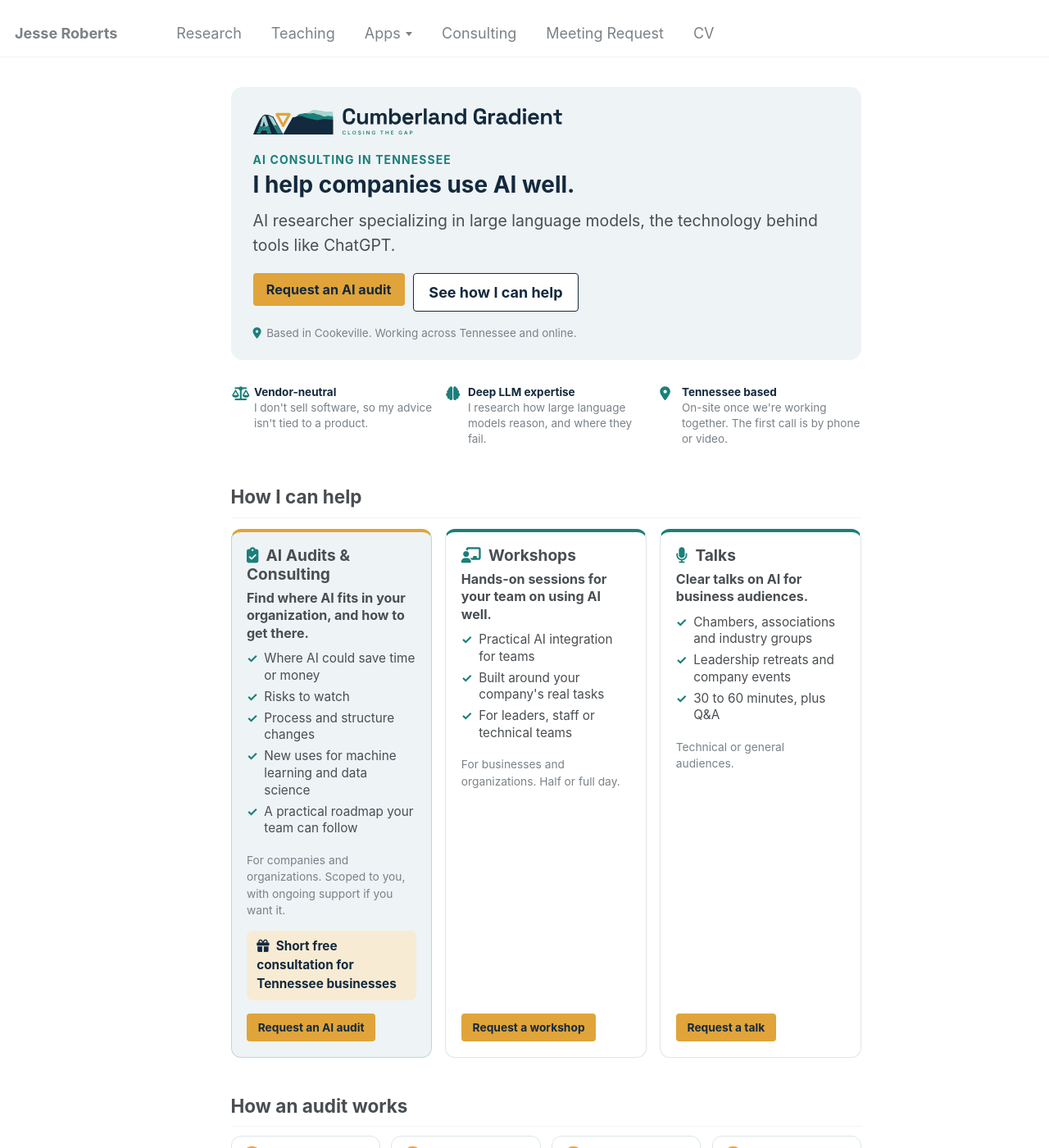
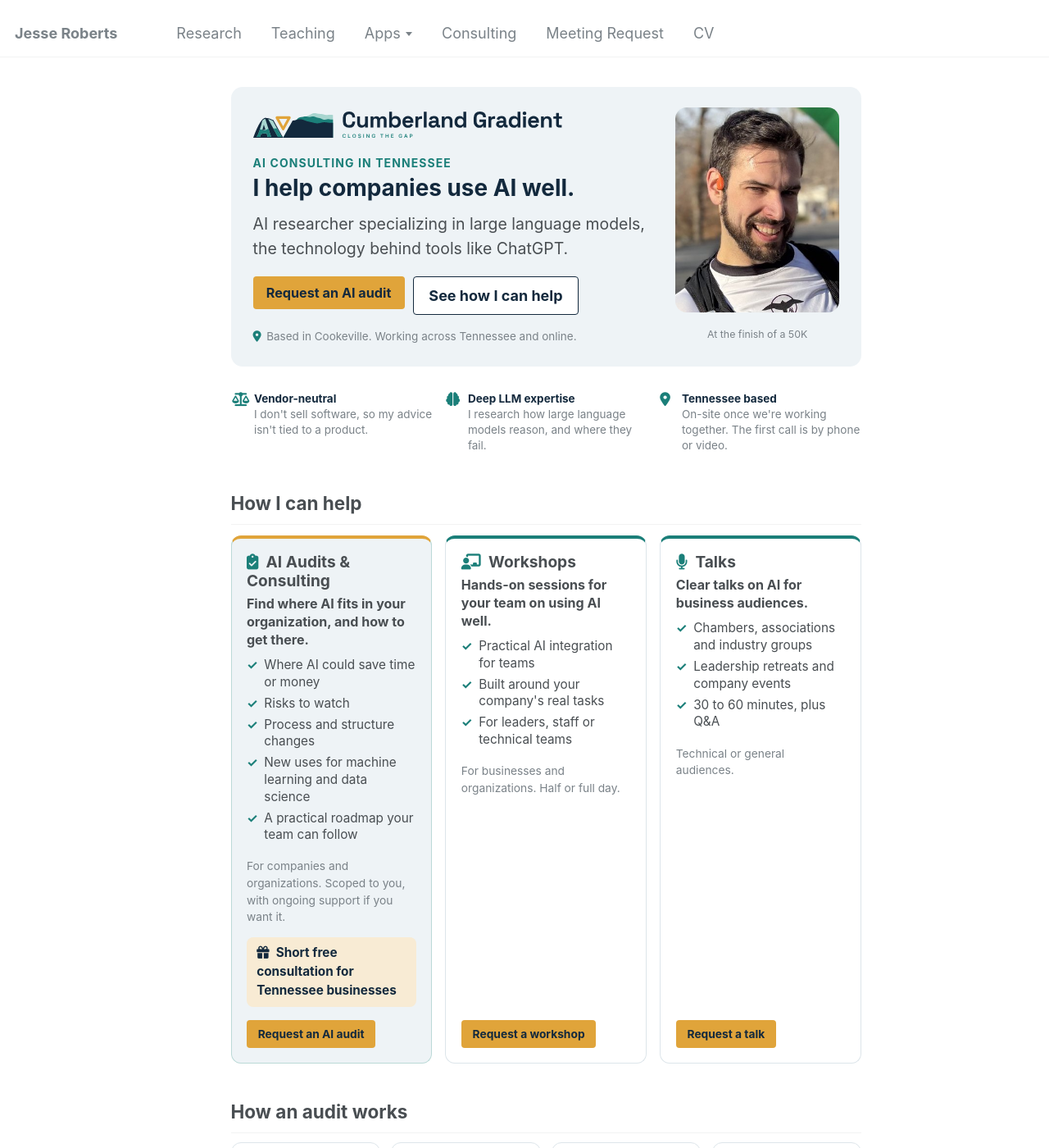
Before and after one commit to JesseTNRoberts/New-site-test, a Jekyll site: the page built from _pages/services.html, in a window 1280 px wide and 1400 px high. Shown: the whole window at 82% size. Built offline with Jekyll 4.4.1, drawn with Linux system fonts in a browser that asks for light colours.

Commit message:
Consulting page: headshot from Jesse's 50K finish, with caption
Cropped to Jesse only, saved without EXIF.

Co-Authored-By: Claude Opus 5.5 <noreply@anthropic.com>
Claude-Session: https://claude.ai/code/session_01BWpusBycuS7rDY9WRWLMsn

```diff
--- a/_pages/services.html
+++ b/_pages/services.html
@@ -14,8 +14,10 @@ seo_title: "Cumberland Gradient | AI Consulting, Workshops and Talks in Tennesse
 description: "Cumberland Gradient is Jesse Roberts's AI consulting practice. AI audits, workshops and talks for Tennessee companies, and a free first consultation."
 og_image: /assets/cumberland-gradient/share.png
 og_image_alt: "Cumberland Gradient logo. AI consulting that closes the gap."
-# photo: /images/services.jpg
-# photo_alt: "Jesse Roberts giving a talk"
+# Cropped from Jesse's photo at the finish of a 50K (2026-11-08). Only Jesse is in frame.
+photo: /images/consulting-headshot.jpg
+photo_alt: "Jesse Roberts, smiling, at the finish of a 50K trail race"
+photo_caption: "At the finish of a 50K"
 ---
 {% comment %}
   Talks, workshops, and AI audits and consulting. Text lives in _data/services.yml.
@@ -39,7 +41,10 @@ og_image_alt: "Cumberland Gradient logo. AI consulting that closes the gap."
     <p class="ww-hero__where"><i class="fas fa-map-marker-alt" aria-hidden="true"></i> {{ w.where }}</p>
   </div>
   {% if page.photo %}
-  <img class="ww-hero__photo" src="{{ page.photo | relative_url }}" alt="{{ page.photo_alt | default: 'Jesse Roberts' }}">
+  <figure class="ww-hero__figure">
+    <img class="ww-hero__photo" src="{{ page.photo | relative_url }}" alt="{{ page.photo_alt | default: 'Jesse Roberts' }}" width="336" height="420">
+    {% if page.photo_caption %}<figcaption>{{ page.photo_caption }}</figcaption>{% endif %}
+  </figure>
   {% endif %}
 </header>
 
--- a/_sass/_services.scss
+++ b/_sass/_services.scss
@@ -47,9 +47,23 @@ $ww-soft: $cg-tint;
       color: $gray;
     }
 
+    &__figure {
+      display: block;
+      flex: 0 1 200px;
+      margin: 0;
+
+      figcaption {
+        margin-top: 0.4em;
+        font-family: $sans-serif;
+        font-size: $type-size-7;
+        text-align: center;
+        color: $gray;
+      }
+    }
+
     &__photo {
-      flex: 0 1 220px;
-      width: 220px;
+      display: block;
+      width: 200px;
       max-width: 100%;
       aspect-ratio: 4 / 5;
       object-fit: cover;
```
Also changed, not shown: images/consulting-headshot.jpg (added).
